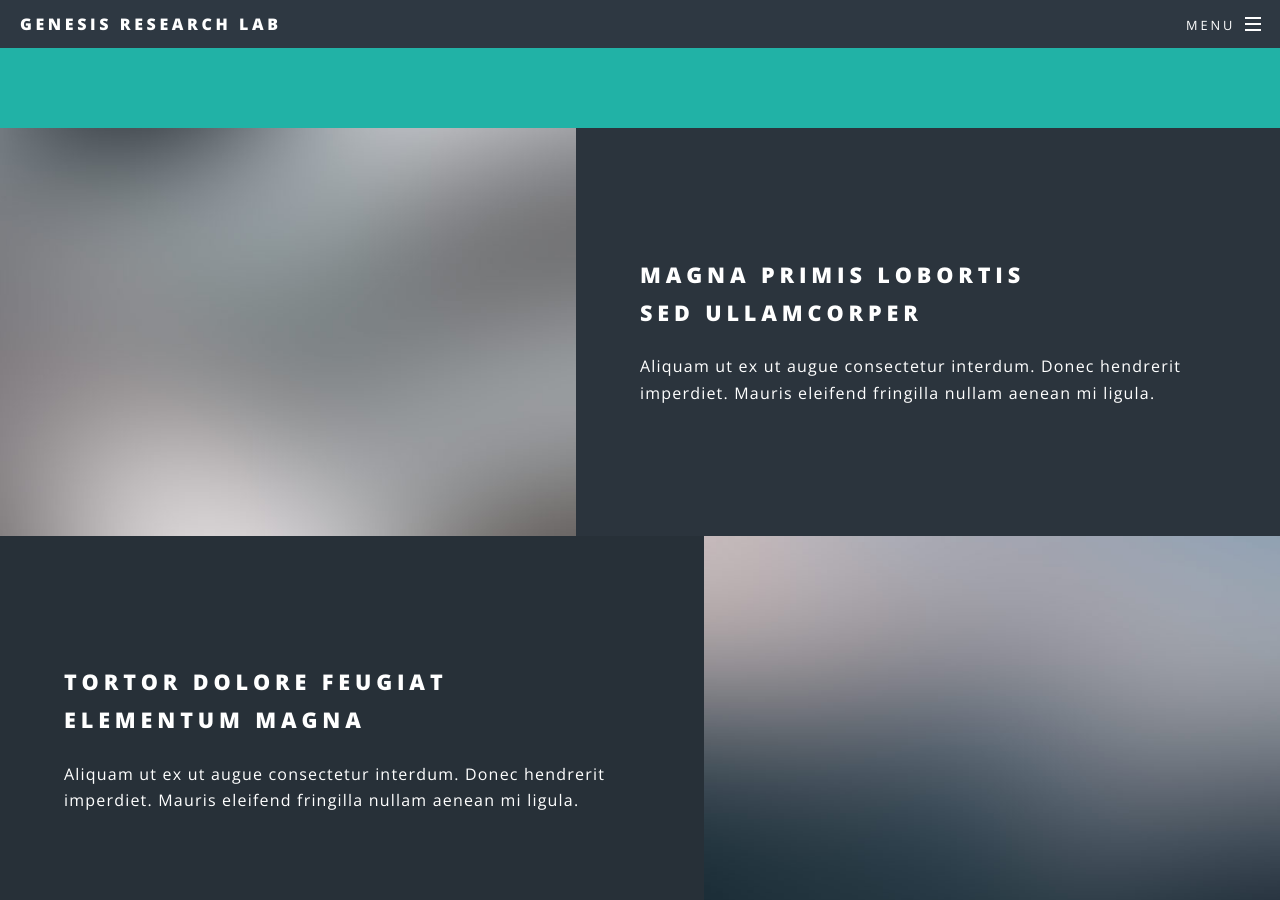
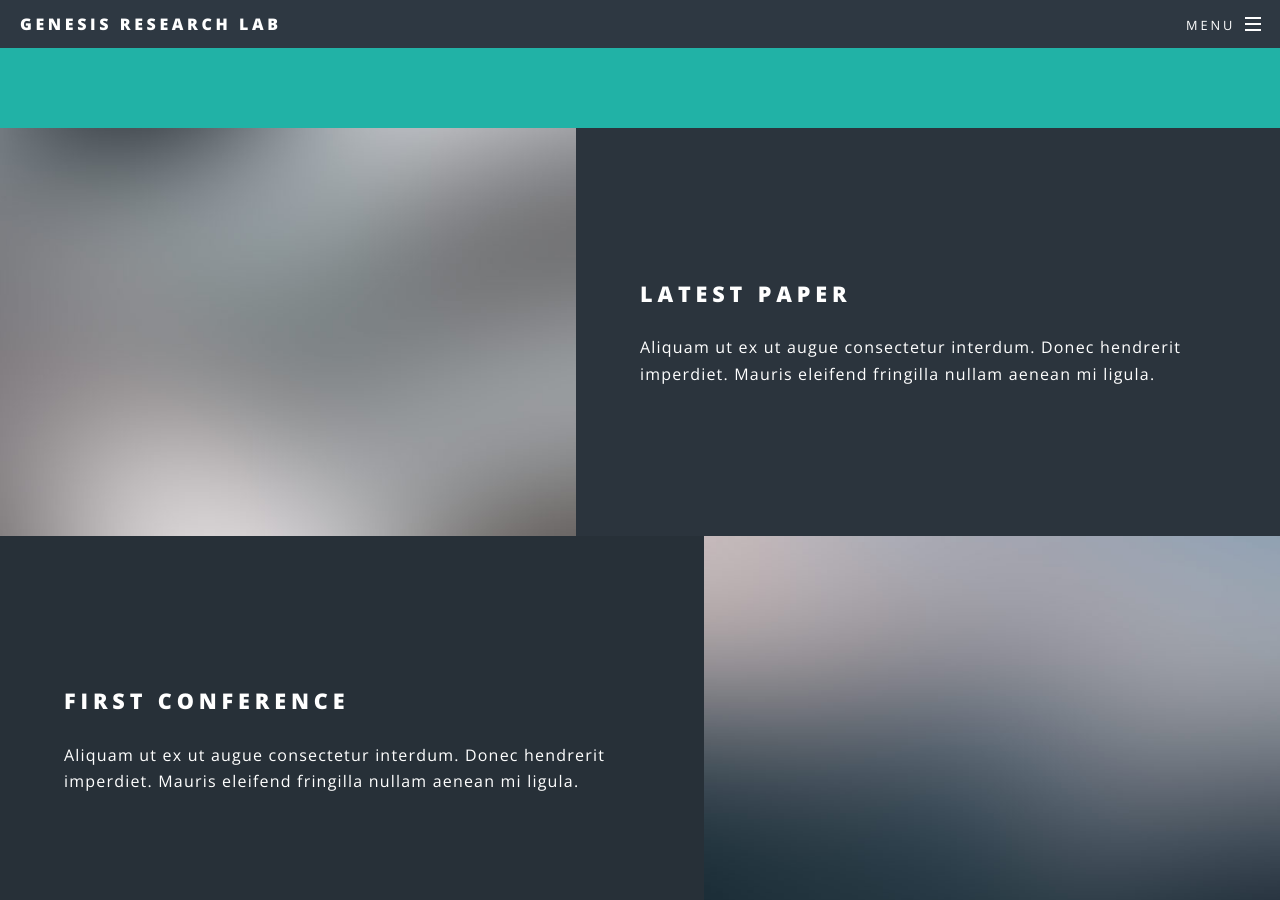
Before and after one commit to genesis-research-lab/genesis-research-lab.github.io, a Jekyll site: the page built from index.html, in a window 1280 px wide and 900 px high, scrolled down 1229 px. Built offline with Jekyll 4.4.1, drawn with Linux system fonts in a browser that asks for light colours; some of the changed text lies outside the part shown.

Commit message:
update home

```diff
--- a/index.html
+++ b/index.html
@@ -29,22 +29,19 @@ layout: landing
 					<section id="two" class="wrapper alt style2">
 						<section class="spotlight">
 							<div class="image"><img src="images/pic01.jpg" alt="" /></div><div class="content">
-								<h2>Magna primis lobortis<br />
-								sed ullamcorper</h2>
+								<h2>Latest Paper<br /></h2>
 								<p>Aliquam ut ex ut augue consectetur interdum. Donec hendrerit imperdiet. Mauris eleifend fringilla nullam aenean mi ligula.</p>
 							</div>
 						</section>
 						<section class="spotlight">
 							<div class="image"><img src="images/pic02.jpg" alt="" /></div><div class="content">
-								<h2>Tortor dolore feugiat<br />
-								elementum magna</h2>
+								<h2>First Conference</h2>
 								<p>Aliquam ut ex ut augue consectetur interdum. Donec hendrerit imperdiet. Mauris eleifend fringilla nullam aenean mi ligula.</p>
 							</div>
 						</section>
 						<section class="spotlight">
 							<div class="image"><img src="images/pic03.jpg" alt="" /></div><div class="content">
-								<h2>Augue eleifend aliquet<br />
-								sed condimentum</h2>
+								<h2>Latest Grant/Project</h2>
 								<p>Aliquam ut ex ut augue consectetur interdum. Donec hendrerit imperdiet. Mauris eleifend fringilla nullam aenean mi ligula.</p>
 							</div>
 						</section>
```
